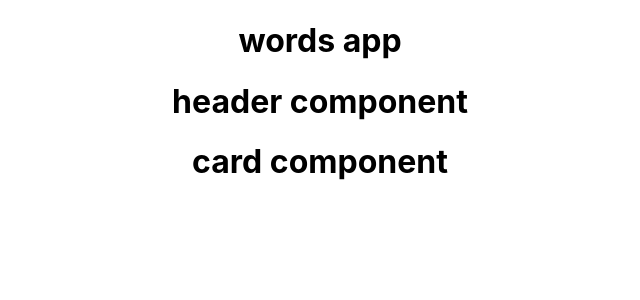
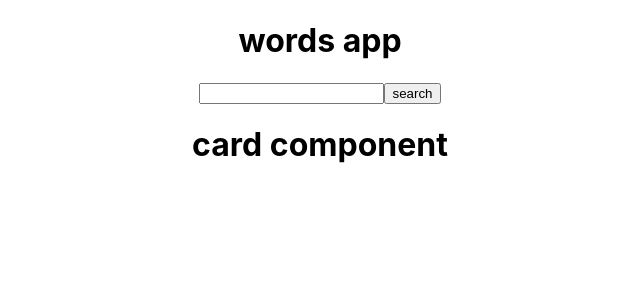
Before and after one commit to CA-G12/words, a React (Create React App) app in the folder words-app/: page / in a window 1280 px wide. Shown: the top 300 px of the page, without its empty margins (320-960 px from the left). Built offline with nearby package versions, Linux system fonts and the light colour scheme; no server answers.

Commit message:
get input data relates #5

```diff
--- a/words-app/src/App.js
+++ b/words-app/src/App.js
@@ -2,15 +2,13 @@
 import './App.css';
 import Header from "./components/Header"
 import Card from "./components/Card"
-import getWordData from './utils/getWordData';
 
 
 
 
 function App() {
 
-  const word = "card";
-  getWordData(word);
+
   return (
     <div className="App">
      <h1>words app</h1>
--- a/words-app/src/components/Header.js
+++ b/words-app/src/components/Header.js
@@ -1,2 +1,16 @@
-const Header =()=> <h1> header component</h1>
+import {useState} from "react"
+import getWordData from "../utils/getWordData"
+const Header =()=> {
+const[search,setSearch]=useState("")
+const handelChange=(e)=>{
+    setSearch(e.target.value)
+
+}
+return(
+    <div>
+<input type="text" onChange={handelChange}/>
+<button onClick={()=>getWordData(search)}>search</button>
+</div>
+)
+}
 export default Header
```
